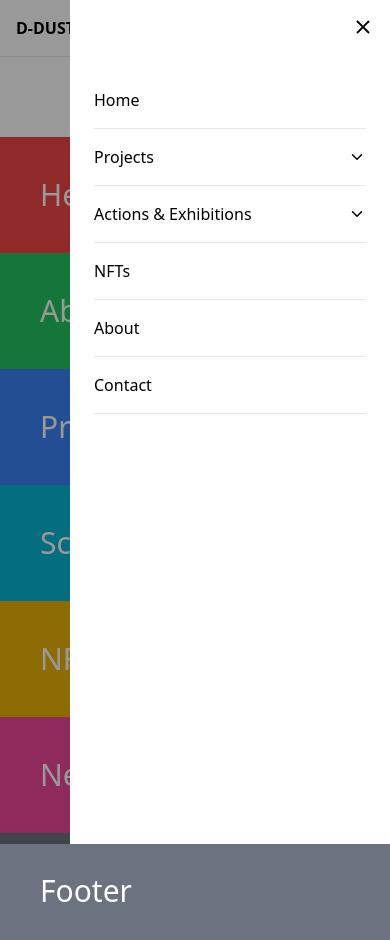
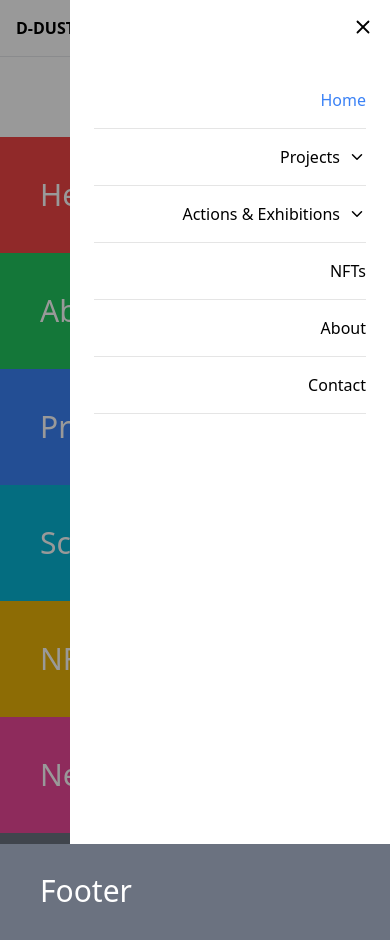
Before and after one commit to ddust-art/d_dust_art, a React (Vite) app: page / in a window 390 px wide. Both pictures are taken after a click on the button "Open menu". Shown: the top 940 px of the page. Built offline with nearby package versions, Linux system fonts and the light colour scheme.

Commit message:
Aligned links from MobileMenu to the right. Active links are now blue

```diff
--- a/src/components/navigation/MobileMenu.tsx
+++ b/src/components/navigation/MobileMenu.tsx
@@ -23,13 +23,20 @@ export function MobileMenu({ open, onClose }: MobileMenuProps) {
     };
   }, [open, onClose]);
 
-  //if (!open) return null;
-
   const toggle = (label: string) => {
     setExpanded((prev) => (prev === label ? null : label));
   };
 
-  const renderItem = (item: NavItem) => {
+  //to highlight anchor links (only when pathname === "/" AND hash matches)
+
+  const baseLink =
+    "block py-4 border-b border-black/10 text-right font-semi-bold active:text-[#f26537]";
+
+  const childText = "text-sm";
+  const activeClass = "text-blue-500";
+  const inactiveClass = "text-black";
+
+  const renderItem = (item: NavItem, isChild = false) => {
     //Parent with children
     if (item.children) {
       const isOpen = expanded === item.label;
@@ -40,7 +47,7 @@ export function MobileMenu({ open, onClose }: MobileMenuProps) {
             onClick={() => {
               toggle(item.label);
             }}
-            className="flex w-full items-center justify-between py-4 text-left"
+            className={`flex w-full items-center justify-end gap-2 py-4 text-right active:text-[#f26537]`}
             aria-expanded={isOpen}
           >
             <span>{item.label}</span>
@@ -59,10 +66,10 @@ export function MobileMenu({ open, onClose }: MobileMenuProps) {
                 animate={{ height: "auto", opacity: 1 }}
                 exit={{ height: 0, opacity: 0 }}
                 transition={{ duration: 0.3, ease: "easeOut" }}
-                className="overflow-hidden pl-4"
+                className="overflow-hidden pr-4"
               >
-                <div className="pl-4 pb-3 space-y-3 text-sm">
-                  {item.children.map(renderItem)}
+                <div className="pb-3 space-y-3">
+                  {item.children.map((child) => renderItem(child, true))}
                 </div>
               </motion.div>
             )}
@@ -78,7 +85,7 @@ export function MobileMenu({ open, onClose }: MobileMenuProps) {
           key={item.label}
           href={`/#${item.anchor}`}
           onClick={onClose}
-          className="block py-4 border-b"
+          className={`${baseLink} ${isChild ? childText : ""}`}
         >
           {item.label}
         </a>
@@ -92,7 +99,9 @@ export function MobileMenu({ open, onClose }: MobileMenuProps) {
           key={item.label}
           to={item.to}
           onClick={onClose}
-          className="block py-4 border-b"
+          className={({ isActive }) =>
+            `${baseLink} ${isChild ? childText : ""} ${isActive ? activeClass : inactiveClass} `
+          }
         >
           {item.label}
         </NavLink>
@@ -131,9 +140,8 @@ export function MobileMenu({ open, onClose }: MobileMenuProps) {
               <X size={22} />
             </button>
 
-            <nav className="mt-12 text-base">
-              {/* we’ll inject navigation links later */}
-              {navigation.map(renderItem)}
+            <nav className="mt-12">
+              {navigation.map((item) => renderItem(item))}
             </nav>
           </motion.aside>
         </>
```
